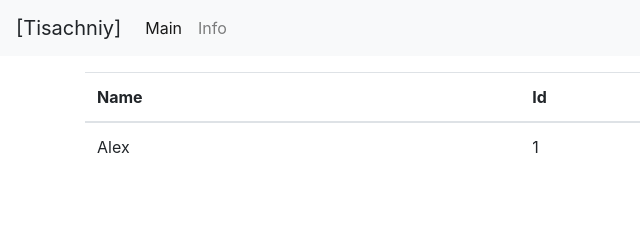
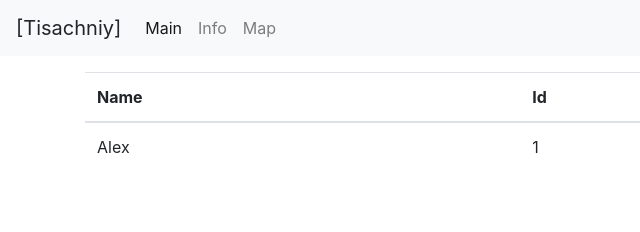
Before and after one commit to Tisachniy/Tisachniy.github.io, a plain HTML site: page index.html in a window 1280 px wide. Shown: the top 232 px of the page, 0-640 px from the left. Drawn offline with nearby package versions, Linux system fonts and the light colour scheme.

Commit message:
Added a map page, and HTML

```diff
--- a/index.html
+++ b/index.html
@@ -27,6 +27,9 @@
                 </li>
                 <li class="nav-item">
                     <a class="nav-link" href="info.html" tabindex="-1" aria-disabled="true">Info <span class="sr-only">(current)</span></a>
+                </li>
+                <li class="nav-item">
+                    <a class="nav-link" href="map.html" tabindex="-1" aria-disabled="true">Map <span class="sr-only">(current)</span></a>
                 </li>
             </ul>
         </div>
```
Also changed, not shown: info.html (+3 -0 lines), map.html (+3 -0 lines).
